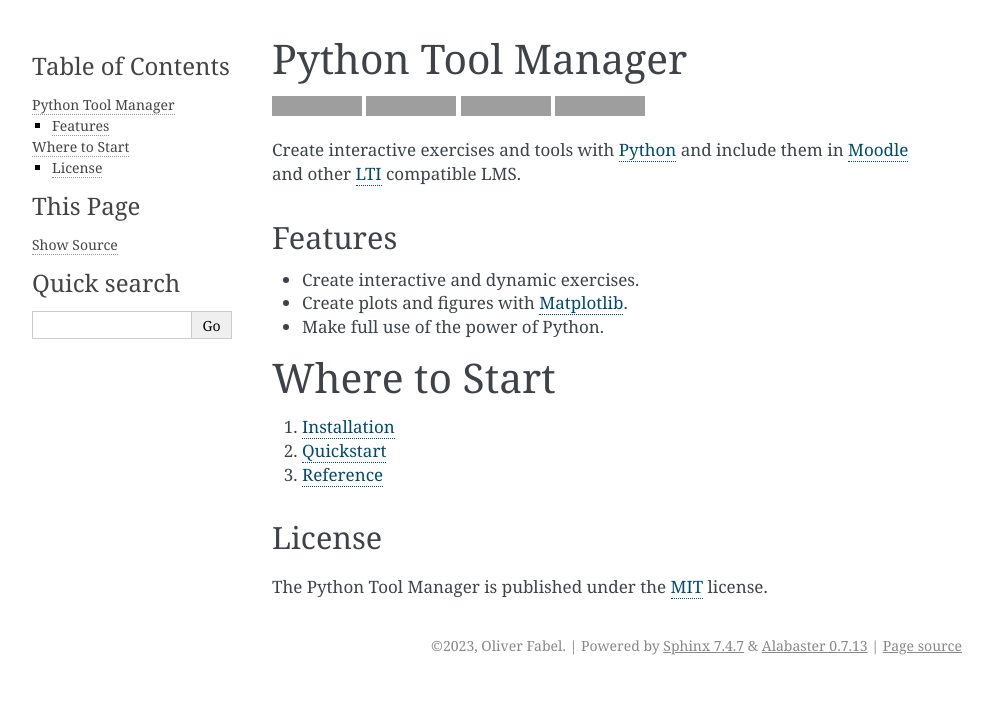
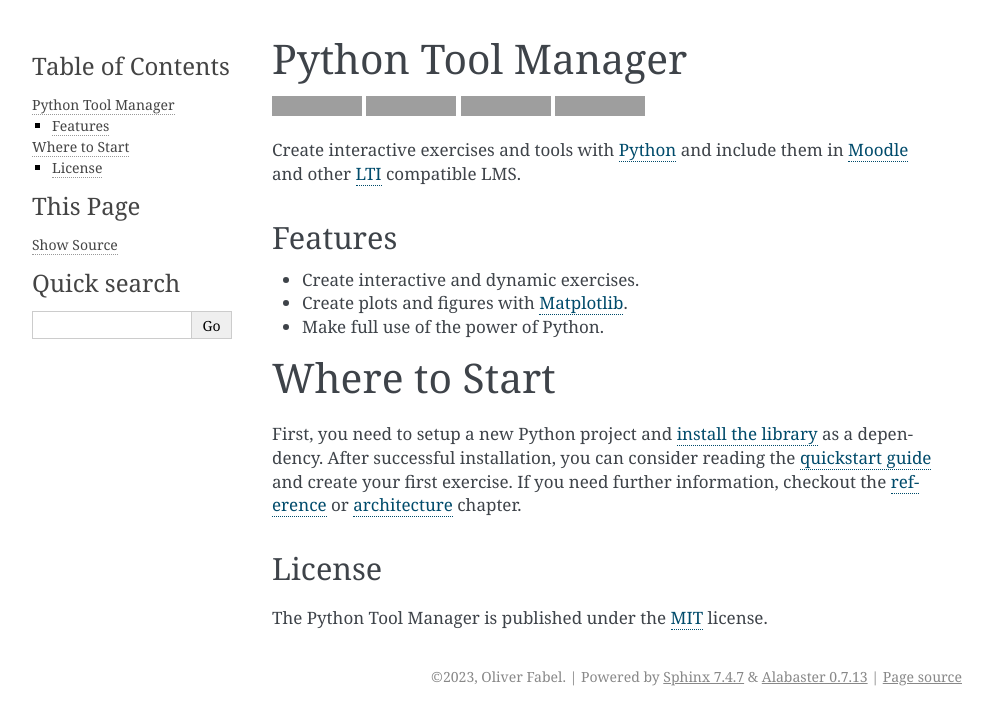
Before and after one commit to ofabel/pytm-bootstrap, a Sphinx documentation site: the page built from docs/index.rst, in a window 1280 px wide, cut to the strip 0-725 px from the top of the page. Shown: the whole strip, without its empty margins (148-1141 px from the left). Built offline with Sphinx 7.4.7, drawn with Linux system fonts in a browser that asks for light colours; grey boxes are pictures that could not be loaded.

Commit message:
working on quickstart

```diff
--- a/docs/index.rst
+++ b/docs/index.rst
@@ -4,6 +4,7 @@
 
    installation
    quickstart
+   architecture
    reference
    Changes </changes>
    License </license>
@@ -37,9 +38,10 @@
 Where to Start
 ==============
 
-1. :doc:`Installation </installation>`
-2. :doc:`Quickstart </quickstart>`
-3. :doc:`Reference </reference>`
+First, you need to setup a new Python project and :doc:`install the library </installation>` as a dependency. After
+successful installation, you can consider reading the :doc:`quickstart guide </quickstart>` and create your first
+exercise. If you need further information, checkout the :doc:`reference </reference>` or :doc:`architecture </architecture>`
+chapter.
 
 License
 -------
```
Also changed, not shown: docs/architecture.md (added, +3 -0 lines), docs/quickstart.md (+11 -3 lines), 1 other file.
